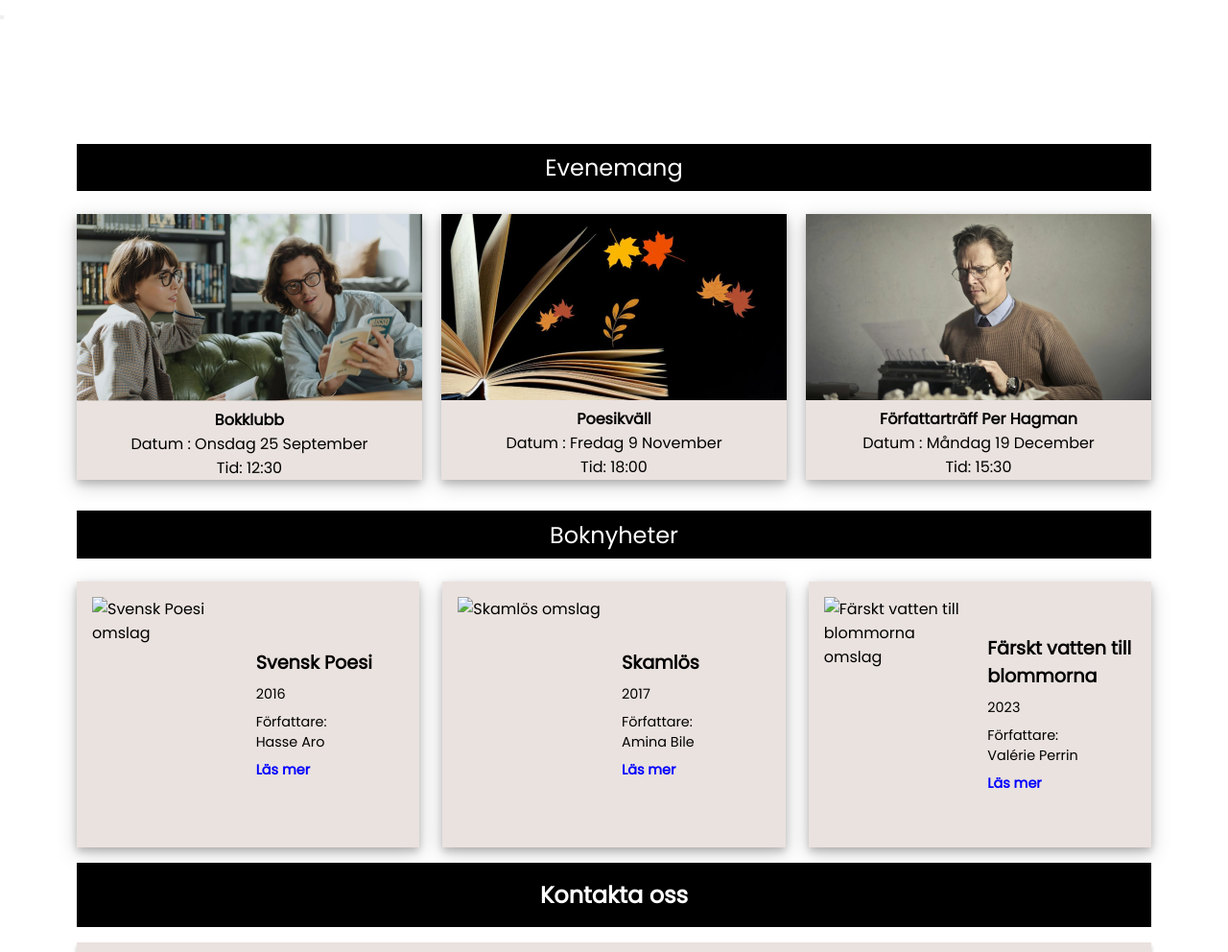
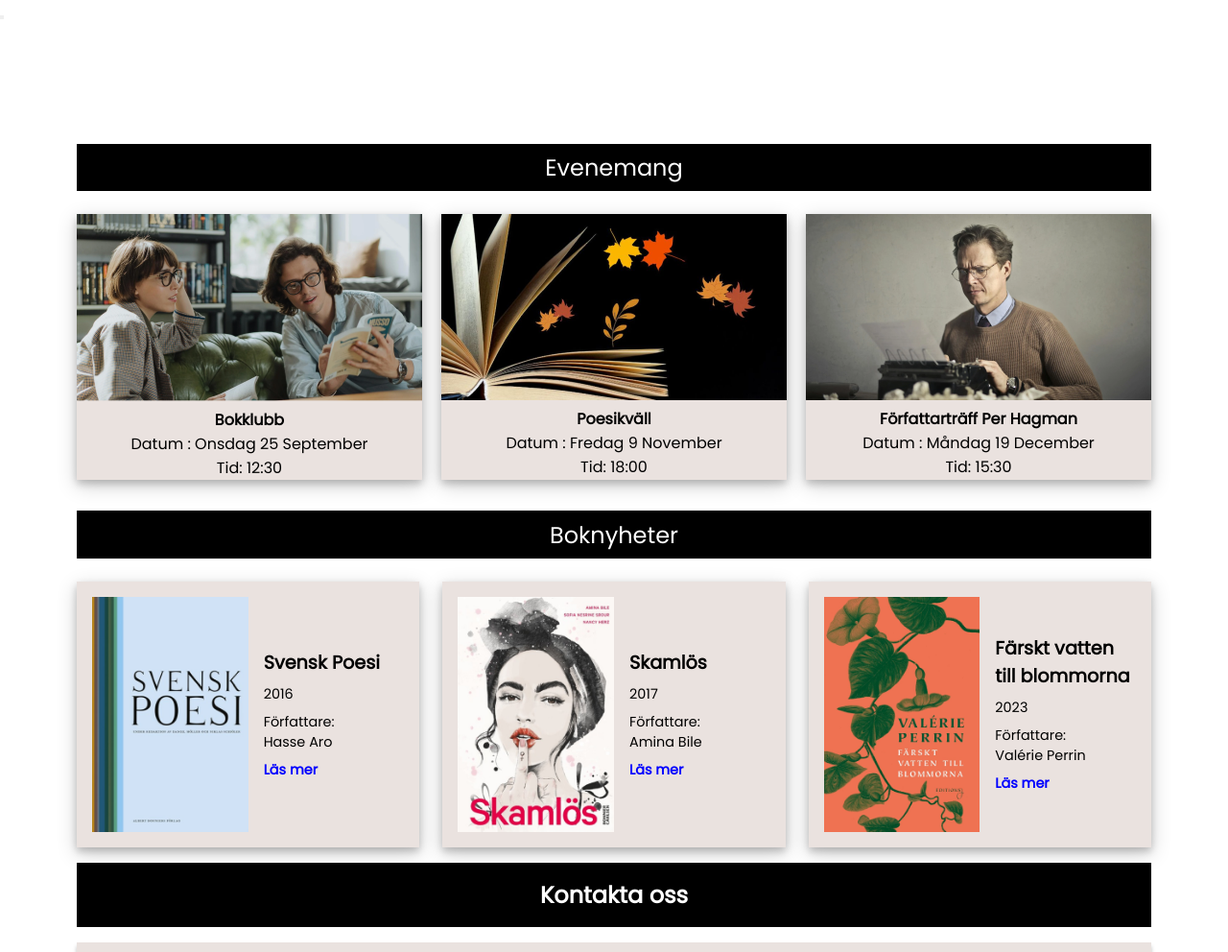
Before and after one commit to mkor92/pixelperfect, a plain HTML site: page index.html in a window 1280 px wide. Shown: the top 992 px of the page at 96% size. Drawn offline with Linux system fonts and the light colour scheme; the site is published under a folder, as on GitHub Pages, so addresses that start at the root find nothing.

Commit message:
Update index.html
src path changed

```diff
--- a/index.html
+++ b/index.html
@@ -53,7 +53,7 @@
         <h2 class="book-title">Boknyheter</h2>
         <section class="book-card-container">
           <article class="book-card">
-            <img src="/images/book1.png" alt="Svensk Poesi omslag" />
+            <img src="images/book1.png" alt="Svensk Poesi omslag" />
             <div class="book-info">
               <h4>Svensk Poesi</h4>
               <p>2016</p>
@@ -62,7 +62,7 @@
             </div>
           </article>
           <article class="book-card">
-            <img src="/images/book2.png" alt="Skamlös omslag" />
+            <img src="images/book2.png" alt="Skamlös omslag" />
             <div class="book-info">
               <h4>Skamlös</h4>
               <p>2017</p>
@@ -71,7 +71,7 @@
             </div>
           </article>
           <article class="book-card">
-            <img src="/images/book3.png" alt="Färskt vatten till blommorna omslag" />
+            <img src="images/book3.png" alt="Färskt vatten till blommorna omslag" />
             <div class="book-info">
               <h4>Färskt vatten till blommorna</h4>
               <p>2023</p>
```
